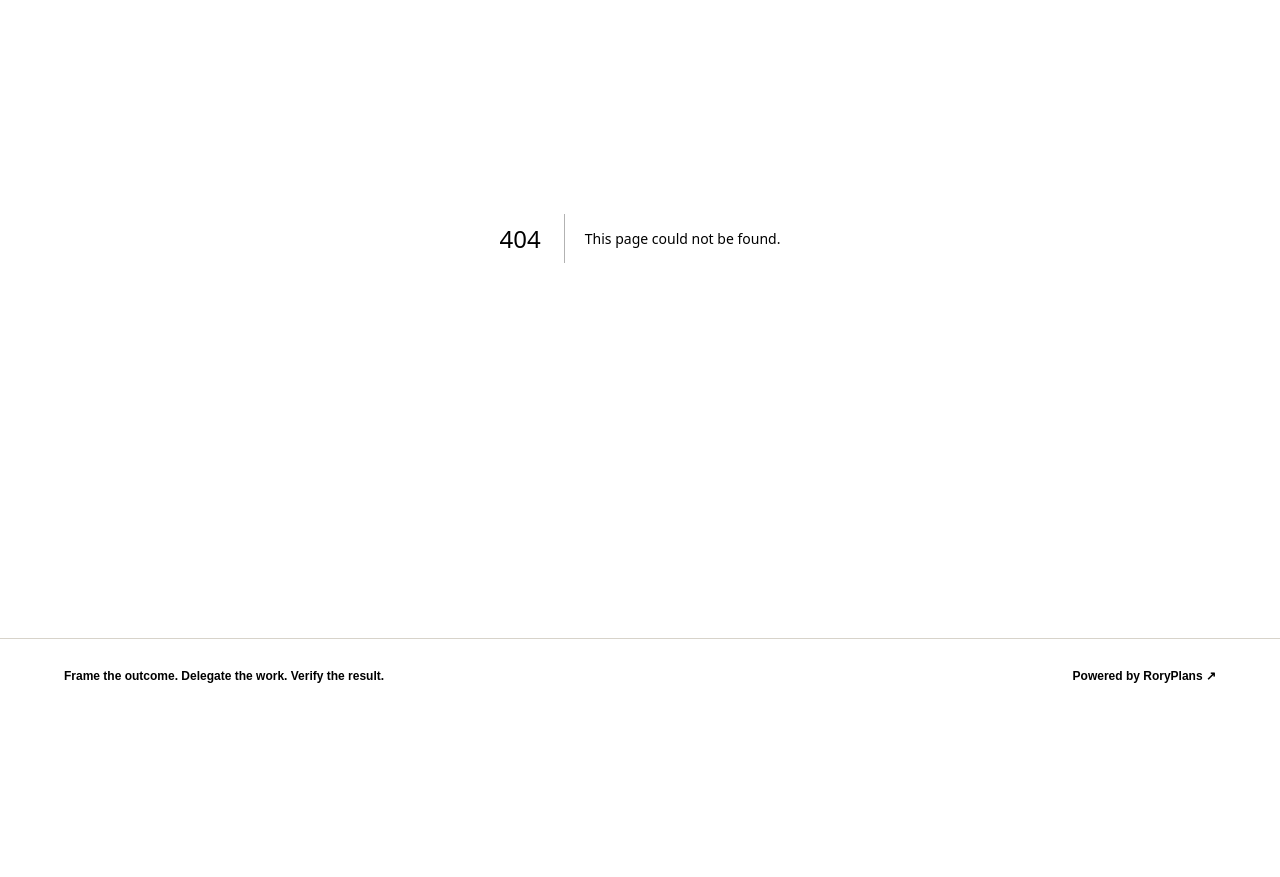
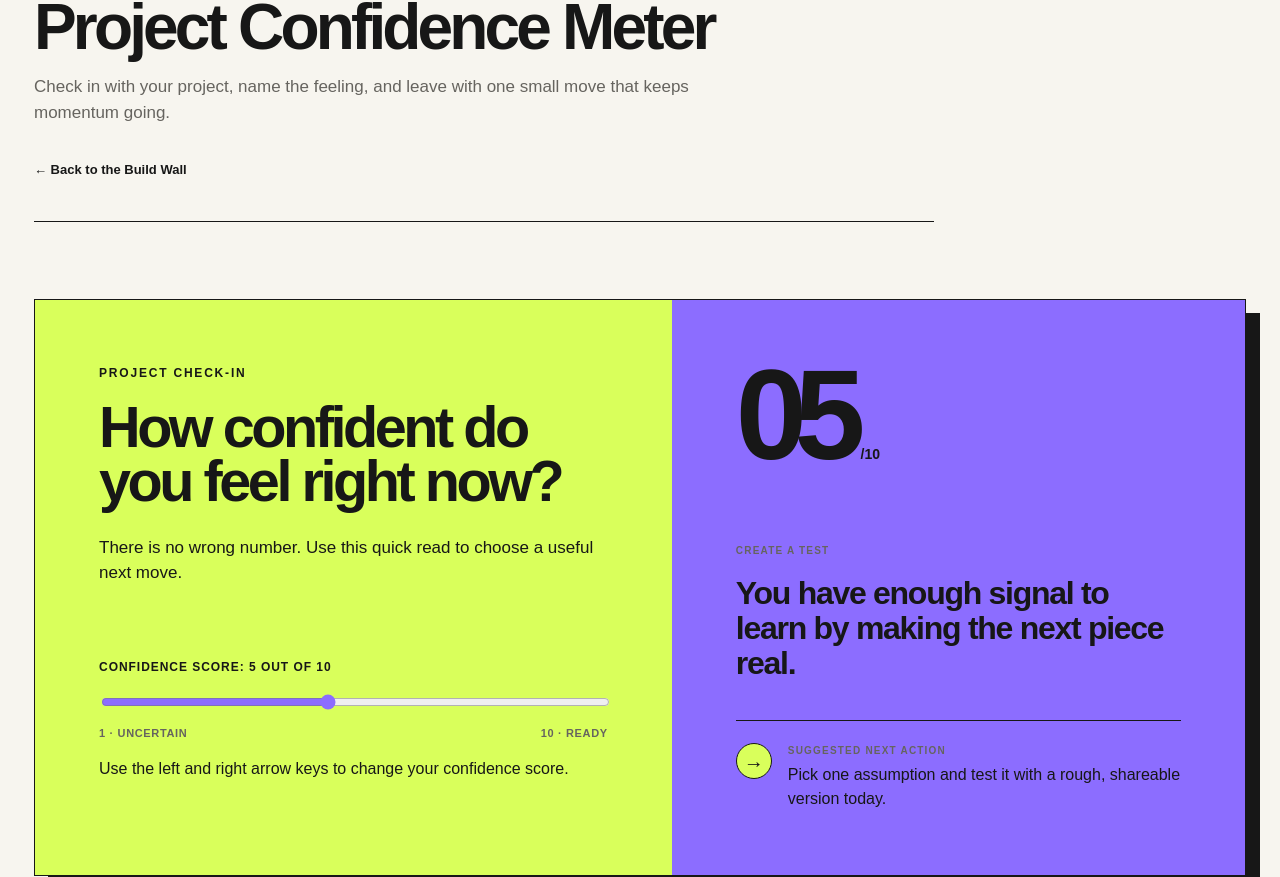
Before and after one commit to radubusuioc/new-builder-demo, a Next.js app: page /builds/confidence-meter in a window 1280 px wide. Before the commit this address had no page. Shown: the part 237-1114 px from the top of the page. Before the commit the page ends 950 px from the top, so only its background shows below. Built offline with nearby package versions, Linux system fonts and the light colour scheme.

Commit message:
Add project confidence meter

```diff
--- /dev/null
+++ b/app/builds/confidence-meter/page.tsx
@@ -0,0 +1,27 @@
+import type { Metadata } from "next";
+import Link from "next/link";
+import { ConfidenceMeter } from "@/components/confidence-meter";
+
+export const metadata: Metadata = {
+  title: "Project Confidence Meter",
+  description: "Turn a project confidence check-in into one practical next step.",
+};
+
+export default function ConfidenceMeterPage() {
+  return (
+    <main className="subpage-shell">
+      <div className="subpage-heading subpage-heading-compact">
+        <p className="eyebrow">Build 02 · Example contribution</p>
+        <h1>Project Confidence Meter</h1>
+        <p>
+          Check in with your project, name the feeling, and leave with one small
+          move that keeps momentum going.
+        </p>
+        <Link className="text-link" href="/builds">
+          ← Back to the Build Wall
+        </Link>
+      </div>
+      <ConfidenceMeter />
+    </main>
+  );
+}
--- a/app/globals.css
+++ b/app/globals.css
@@ -861,6 +861,133 @@ a.build-card:hover {
   max-width: 60%;
 }
 
+.confidence-meter {
+  border: 1px solid var(--ink);
+  box-shadow: 14px 14px 0 var(--ink);
+  display: grid;
+  grid-template-columns: minmax(0, 1fr) minmax(320px, .9fr);
+  margin-top: clamp(44px, 6vw, 80px);
+}
+
+.confidence-control {
+  background: var(--lime);
+  padding: clamp(32px, 5vw, 64px);
+}
+
+.confidence-control h2 {
+  font-size: clamp(36px, 4.5vw, 66px);
+  letter-spacing: -.06em;
+  line-height: .94;
+  margin: 0;
+  max-width: 620px;
+}
+
+.confidence-intro {
+  font-size: 17px;
+  margin: 26px 0 0;
+  max-width: 510px;
+}
+
+.confidence-range-wrap {
+  margin-top: clamp(40px, 6vw, 72px);
+}
+
+.confidence-range-wrap label {
+  display: block;
+  font-size: 12px;
+  font-weight: 800;
+  letter-spacing: .08em;
+  margin-bottom: 16px;
+  text-transform: uppercase;
+}
+
+.confidence-range-wrap input[type="range"] {
+  accent-color: var(--purple);
+  cursor: pointer;
+  width: 100%;
+}
+
+.confidence-scale {
+  color: var(--muted);
+  display: flex;
+  font-size: 11px;
+  font-weight: 800;
+  justify-content: space-between;
+  letter-spacing: .06em;
+  margin-top: 8px;
+  text-transform: uppercase;
+}
+
+.confidence-result {
+  background: var(--purple);
+  display: flex;
+  flex-direction: column;
+  justify-content: space-between;
+  min-width: 0;
+  padding: clamp(32px, 5vw, 64px);
+}
+
+.confidence-score {
+  align-items: baseline;
+  display: flex;
+  gap: 8px;
+}
+
+.confidence-score span {
+  font-size: clamp(70px, 10vw, 140px);
+  font-weight: 900;
+  letter-spacing: -.1em;
+  line-height: .8;
+}
+
+.confidence-score small {
+  font-size: 14px;
+  font-weight: 800;
+}
+
+.confidence-result > .result-label {
+  margin-top: clamp(36px, 6vw, 78px);
+}
+
+.confidence-message {
+  font-size: clamp(22px, 2.5vw, 34px);
+  font-weight: 800;
+  letter-spacing: -.04em;
+  line-height: 1.08;
+  margin: 10px 0 0;
+  max-width: 500px;
+}
+
+.confidence-action {
+  border-top: 1px solid var(--ink);
+  display: flex;
+  gap: 16px;
+  margin-top: 40px;
+  padding-top: 22px;
+}
+
+.confidence-action-mark {
+  align-items: center;
+  background: var(--lime);
+  border: 1px solid var(--ink);
+  border-radius: 50%;
+  display: inline-flex;
+  flex: 0 0 auto;
+  font-size: 20px;
+  height: 36px;
+  justify-content: center;
+  width: 36px;
+}
+
+.confidence-action .result-label {
+  margin-bottom: 5px;
+}
+
+.confidence-action p:last-child {
+  font-size: 16px;
+  margin: 0;
+}
+
 .site-footer {
   align-items: center;
   border-top: 1px solid var(--line);
@@ -893,7 +1020,8 @@ a.build-card:hover {
   }
 
   .roulette-card,
-  .badge-maker {
+  .badge-maker,
+  .confidence-meter {
     grid-template-columns: 1fr;
   }
 
@@ -974,6 +1102,10 @@ a.build-card:hover {
     min-height: 410px;
   }
 
+  .confidence-meter {
+    box-shadow: 7px 7px 0 var(--ink);
+  }
+
   .site-footer {
     align-items: flex-start;
     flex-direction: column;
--- /dev/null
+++ b/components/confidence-meter.tsx
@@ -0,0 +1,81 @@
+"use client";
+
+import { useState } from "react";
+
+const feedback = {
+  low: {
+    message: "You do not need the whole map yet—just a reliable next foothold.",
+    action: "Write down the smallest question you can answer in the next 15 minutes.",
+    label: "Start small",
+  },
+  medium: {
+    message: "You have enough signal to learn by making the next piece real.",
+    action: "Pick one assumption and test it with a rough, shareable version today.",
+    label: "Create a test",
+  },
+  high: {
+    message: "Your momentum is real. Turn that clarity into something other people can see.",
+    action: "Share your current build with one person and ask for one specific reaction.",
+    label: "Invite feedback",
+  },
+} as const;
+
+function getFeedback(score: number) {
+  if (score <= 3) return feedback.low;
+  if (score <= 7) return feedback.medium;
+  return feedback.high;
+}
+
+export function ConfidenceMeter() {
+  const [score, setScore] = useState(5);
+  const current = getFeedback(score);
+
+  return (
+    <section className="confidence-meter" aria-labelledby="confidence-title">
+      <div className="confidence-control">
+        <p className="eyebrow">Project check-in</p>
+        <h2 id="confidence-title">How confident do you feel right now?</h2>
+        <p className="confidence-intro">
+          There is no wrong number. Use this quick read to choose a useful next move.
+        </p>
+
+        <div className="confidence-range-wrap">
+          <label htmlFor="confidence-score">Confidence score: {score} out of 10</label>
+          <input
+            id="confidence-score"
+            aria-describedby="confidence-range-help"
+            max="10"
+            min="1"
+            onChange={(event) => setScore(Number(event.target.value))}
+            step="1"
+            type="range"
+            value={score}
+          />
+          <div className="confidence-scale" aria-hidden="true">
+            <span>1 · uncertain</span>
+            <span>10 · ready</span>
+          </div>
+          <p className="sr-only" id="confidence-range-help">
+            Use the left and right arrow keys to change your confidence score.
+          </p>
+        </div>
+      </div>
+
+      <div className="confidence-result" aria-live="polite">
+        <div className="confidence-score" aria-hidden="true">
+          <span>{String(score).padStart(2, "0")}</span>
+          <small>/10</small>
+        </div>
+        <p className="result-label">{current.label}</p>
+        <p className="confidence-message">{current.message}</p>
+        <div className="confidence-action">
+          <span className="confidence-action-mark" aria-hidden="true">→</span>
+          <div>
+            <p className="result-label">Suggested next action</p>
+            <p>{current.action}</p>
+          </div>
+        </div>
+      </div>
+    </section>
+  );
+}
```
Also changed, not shown: lib/builds.ts (+8 -0 lines).
